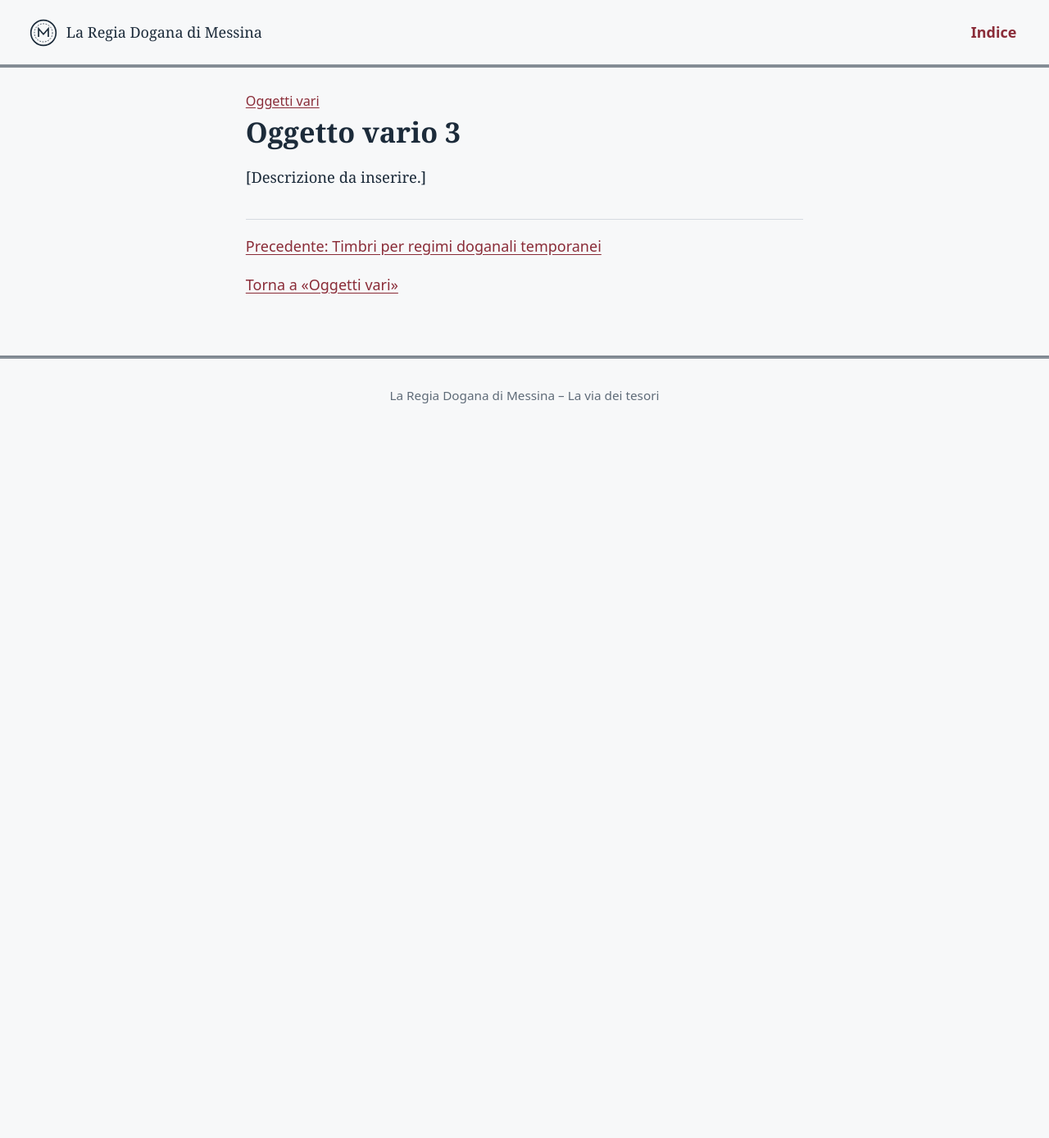
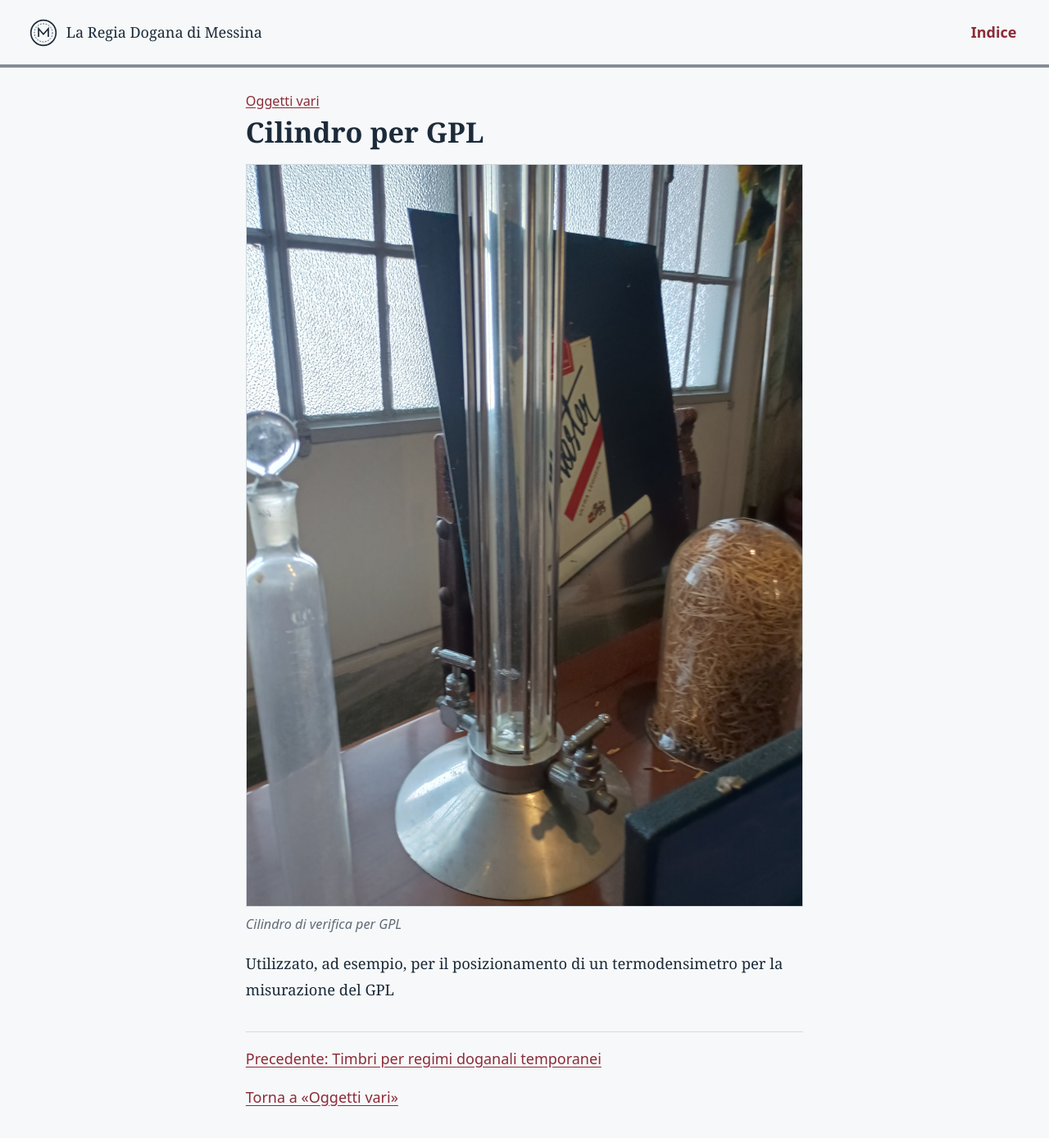
Before and after one commit to GiuseppeLB/regia-dogana-di-Messina, a Jekyll site: the page built from _oggetti/vario-3.md, in a window 1280 px wide and 1400 px high. Shown: the top 1388 px of the window at 82% size. Built offline with Jekyll 4.4.1, drawn with Linux system fonts in a browser that asks for light colours.

Commit message:
Update _oggetti/vario-3.md (via Pages CMS)

```diff
--- a/_oggetti/vario-3.md
+++ b/_oggetti/vario-3.md
@@ -1,11 +1,10 @@
 ---
 layout: oggetto
-title: "Oggetto vario 3"
+title: Cilindro per GPL
 pagina: oggetti-vari
-sezione: ""
 ordine: 3
-foto: ""
-alt: ""
-didascalia: ""
+foto: /assets/foto/cilindro GPL.jpg
+alt: Cilindro di verifica per GPL
+didascalia: Cilindro di verifica per GPL
 ---
-[Descrizione da inserire.]
+Utilizzato, ad esempio, per il posizionamento di un termodensimetro per la misurazione del GPL
```
